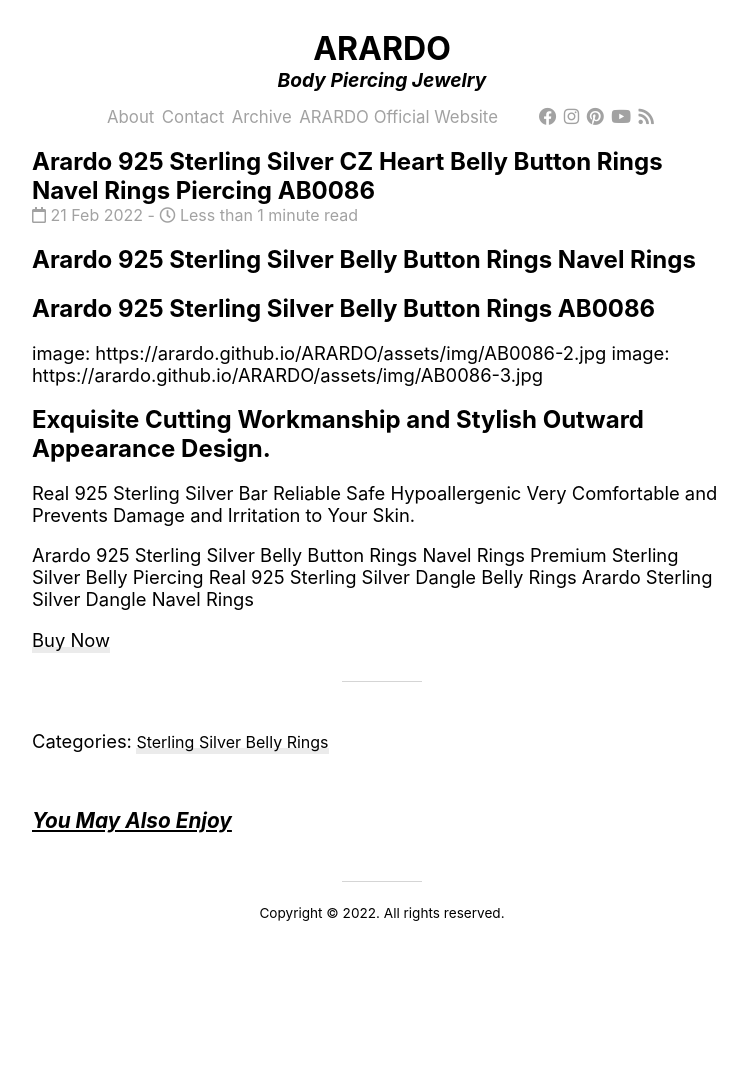
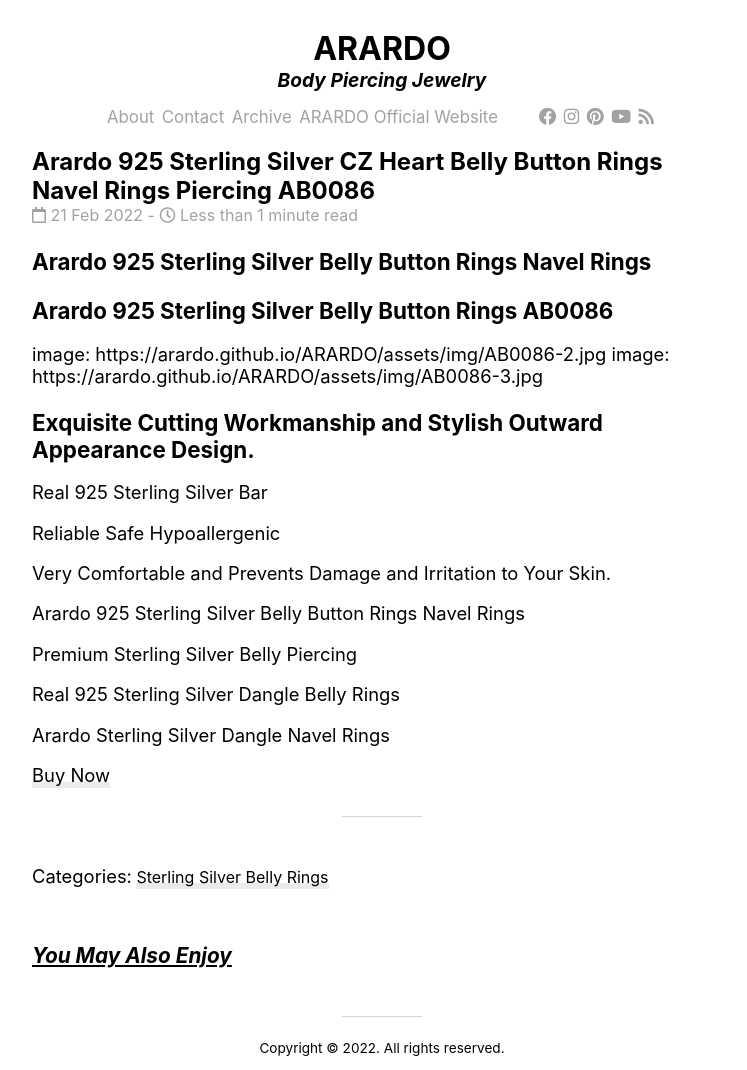
Before and after one commit to Arardo/ARARDO, a Jekyll site: the page built from _posts/2022-02-21-Arardo 925 Sterling Silver Belly Button Rings Navel Rings.md, in a window 1280 px wide. Shown: the whole page, without its empty margins (258-1005 px from the left). Built offline with Jekyll 4.4.1, drawn with Linux system fonts in a browser that asks for light colours; nearby versions of some CDN libraries; comment, search, counter and statistics services are not loaded; before the commit the page ends 935 px from its top, so only the background shows below that.

```diff
--- a/_posts/2022-02-21-Arardo 925 Sterling Silver Belly Button Rings Navel Rings.md
+++ b/_posts/2022-02-21-Arardo 925 Sterling Silver Belly Button Rings Navel Rings.md
@@ -6,21 +6,27 @@ image: /assets/img/AB0086-1.jpg
 description: "Arardo 925 Sterling Silver Belly Button Rings Navel Piercing Rings AB0086"
 ---
 
-## Arardo 925 Sterling Silver Belly Button Rings Navel Rings
-## Arardo 925 Sterling Silver Belly Button Rings AB0086
+### Arardo 925 Sterling Silver Belly Button Rings Navel Rings
+
+### Arardo 925 Sterling Silver Belly Button Rings AB0086
 image: https://arardo.github.io/ARARDO/assets/img/AB0086-2.jpg
 image: https://arardo.github.io/ARARDO/assets/img/AB0086-3.jpg
 
-## Exquisite Cutting Workmanship and Stylish Outward Appearance Design.
+### Exquisite Cutting Workmanship and Stylish Outward Appearance Design.
 
 Real 925 Sterling Silver Bar
+
 Reliable Safe Hypoallergenic
+
 Very Comfortable and Prevents Damage and Irritation to Your Skin.
 
 
 Arardo 925 Sterling Silver Belly Button Rings Navel Rings
+
 Premium Sterling Silver Belly Piercing
+
 Real 925 Sterling Silver Dangle Belly Rings
+
 Arardo Sterling Silver Dangle Navel Rings
 
 [Buy Now](https://www.arardo.com/products/arardo-14g-925-sterling-silver-cz-heart-belly-button-rings-navel-rings-piercing-jewelry-ab0086-1)
```
